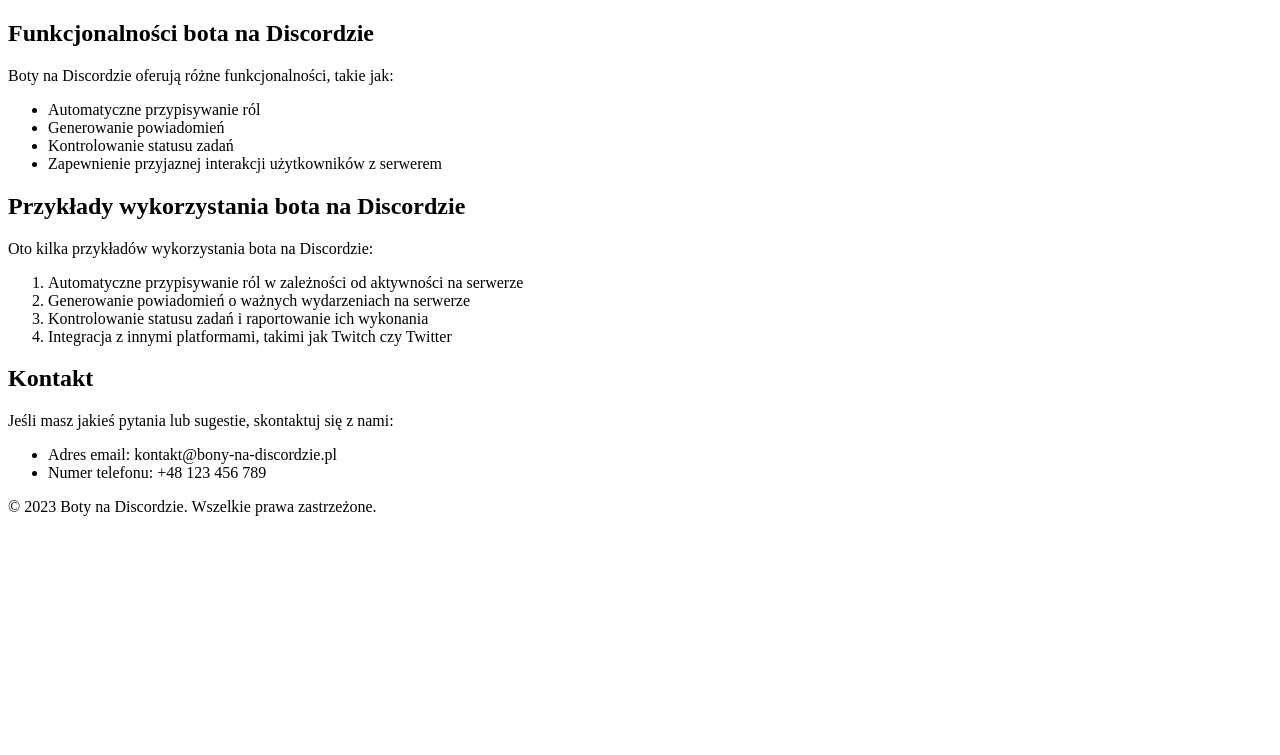
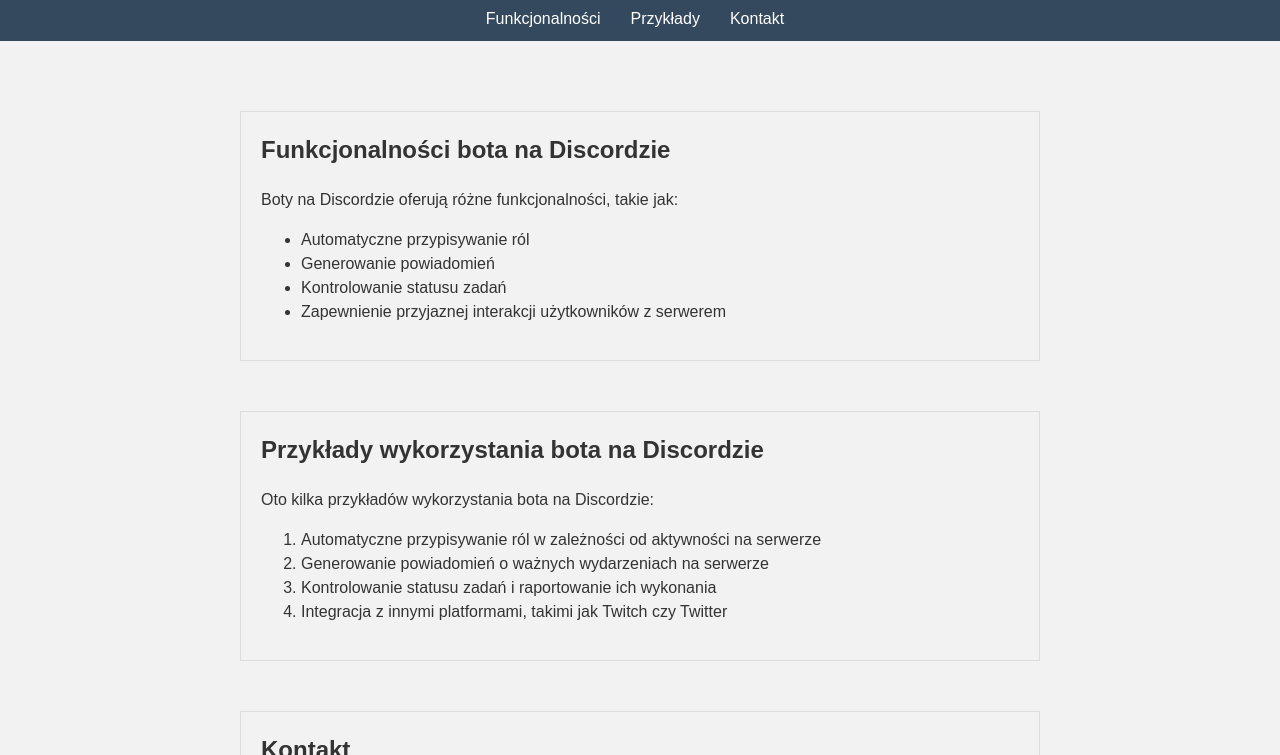
Before and after one commit to nilkoxd/dadsdas, a plain HTML site: page index.html in a window 1280 px wide. Shown: the part 134-889 px from the top of the page. Before the commit the page ends 800 px from the top, so only its background shows below. Drawn offline with Linux system fonts and the light colour scheme.

Commit message:
Update index.html

```diff
--- a/index.html
+++ b/index.html
@@ -3,6 +3,89 @@
 <head>
 	<title>Strona o botach na Discordzie</title>
 </head>
+	<style>
+		/* Stylowanie nagłówka */
+header {
+	background-color: #1abc9c;
+	color: #fff;
+	padding: 20px;
+	text-align: center;
+}
+
+/* Stylowanie nawigacji */
+nav {
+	background-color: #34495e;
+	color: #fff;
+	padding: 10px;
+}
+
+nav ul {
+	margin: 0;
+	padding: 0;
+	list-style: none;
+	display: flex;
+	justify-content: center;
+	align-items: center;
+}
+
+nav li {
+	margin-right: 10px;
+}
+
+nav a {
+	color: #fff;
+	text-decoration: none;
+	padding: 10px;
+	border-radius: 5px;
+	transition: background-color 0.2s;
+}
+
+nav a:hover {
+	background-color: #2c3e50;
+}
+
+/* Stylowanie sekcji */
+section {
+	margin: 50px 0;
+	padding: 20px;
+	border: 1px solid #ddd;
+}
+
+section h2 {
+	margin-top: 0;
+}
+
+/* Stylowanie stopki */
+footer {
+	background-color: #2c3e50;
+	color: #fff;
+	padding: 10px;
+	text-align: center;
+}
+
+footer p {
+	margin: 0;
+	padding: 0;
+}
+
+/* Globalne style */
+body {
+	font-family: Arial, sans-serif;
+	font-size: 16px;
+	line-height: 1.5;
+	margin: 0;
+	padding: 0;
+	color: #333;
+	background-color: #f2f2f2;
+}
+
+main {
+	max-width: 800px;
+	margin: 0 auto;
+	padding: 20px;
+}
+
+	</style>
 <body>
 	<header>
 		<h1>Boty na Discordzie</h1>
```
